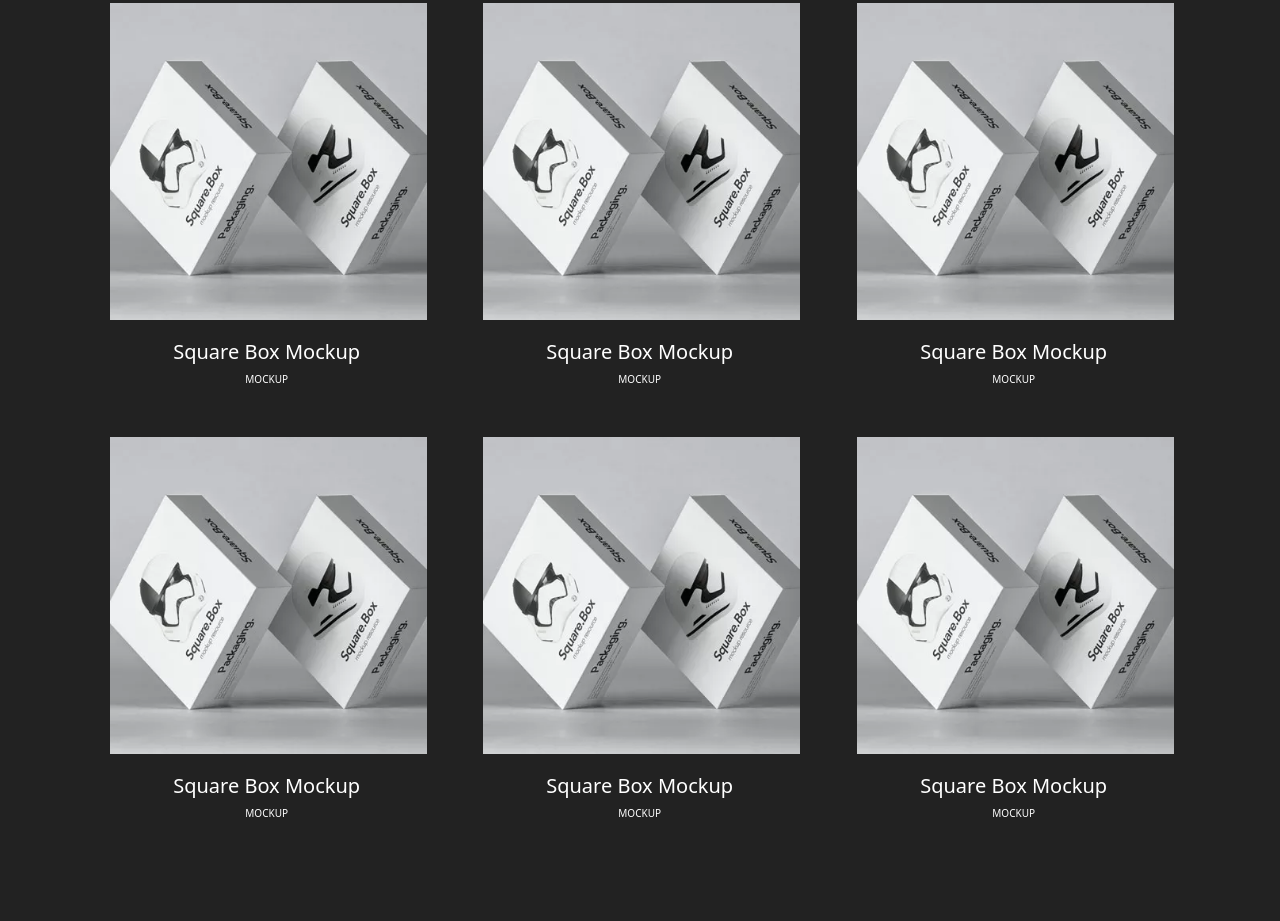
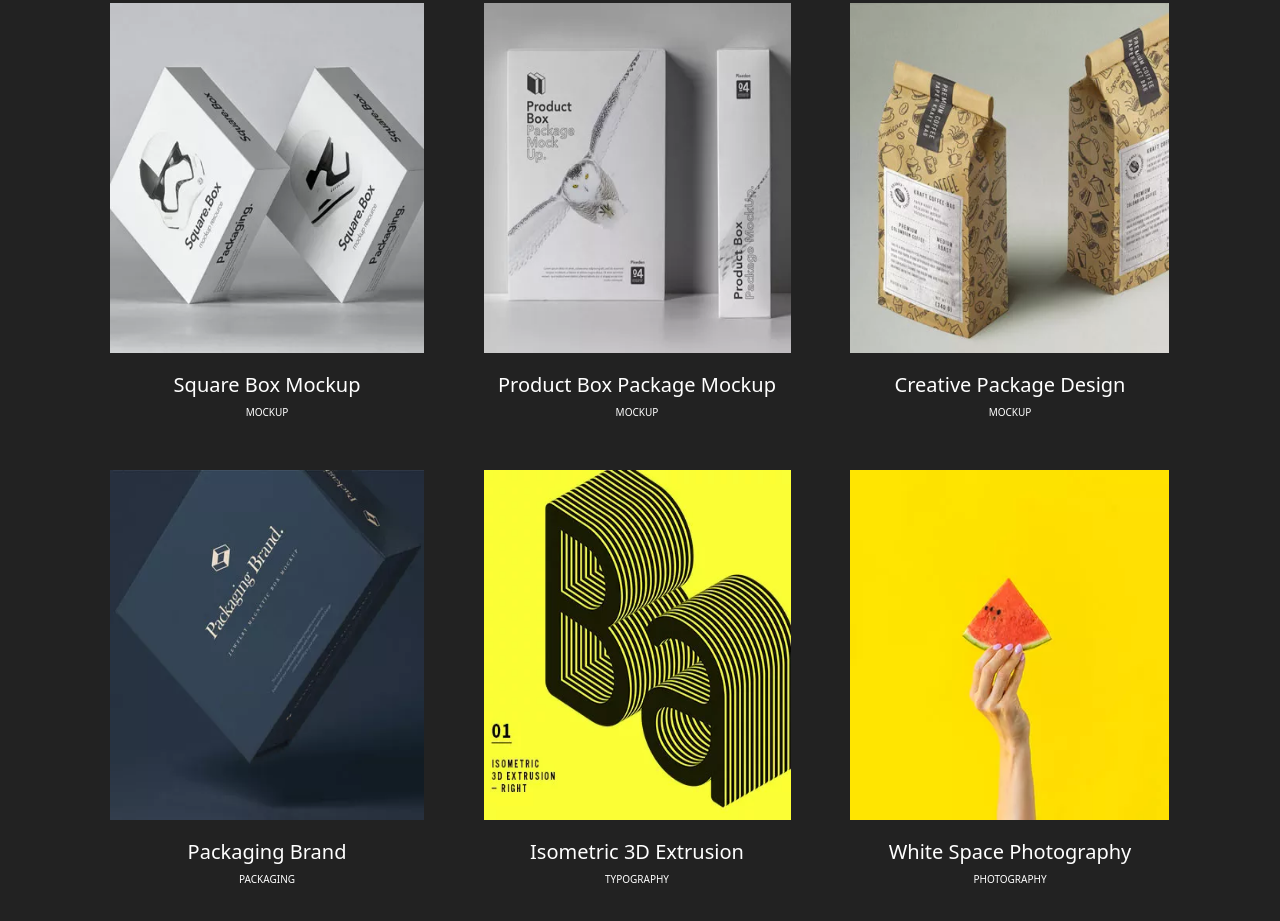
Before and after one commit to japoon999/preview-page, a plain HTML site: page index.html in a window 1280 px wide. Shown: the part 1069-1990 px from the top of the page. Drawn offline with nearby package versions, Linux system fonts and the light colour scheme.

Commit message:
made a change

```diff
--- a/assets/sass/style.scss
+++ b/assets/sass/style.scss
@@ -6,5 +6,4 @@ padding: 0;
 box-sizing: border-box;
 text-decoration: none;
 list-style: none;
-
 }
--- a/index.html
+++ b/index.html
@@ -11,11 +11,9 @@
 </head>
 
 <body>
-
+    <!-- header box -->
     <header>
-
         <div class="head-cont">
-
             <div class="nav-bar">
                 <nav>
                     <ul>
@@ -27,21 +25,14 @@
                     </ul>
                 </nav>
             </div>
-
-
-
             <div class="head-text">
-                <h2>Hello, I'm</h2>
+                <p>Hello, I'm</p>
                 <h1>Charles Anderson</h1>
                 <h5>AND THIS IS MY REZUME</h5>
             </div>
-
-
         </div>
-
-
     </header>
-
+    <!-- header box end -->
 
 
 
@@ -89,9 +80,9 @@
 
 
                 <div class="card1" data-aos="flip-left">
-                    <img src="assets/img/p1.jpg.webp" alt="">
+                    <img src="assets/img/p2.jpg.webp" alt="">
                     <div class="card-text">
-                        <h5>Square Box Mockup</h5>
+                        <h5>Product Box Package Mockup</h5>
                         <span>MOCKUP</span>
                     </div>
 
@@ -104,9 +95,9 @@
 
 
                 <div class="card1" data-aos="flip-left">
-                    <img src="assets/img/p1.jpg.webp" alt="">
+                    <img src="assets/img/p3.jpg.webp" alt="">
                     <div class="card-text">
-                        <h5>Square Box Mockup</h5>
+                        <h5>Creative Package Design</h5>
                         <span>MOCKUP</span>
                     </div>
 
@@ -120,10 +111,10 @@
 
 
                 <div class="card1" data-aos="flip-right">
-                    <img src="assets/img/p1.jpg.webp" alt="">
+                    <img src="assets/img/p4.jpg.webp" alt="">
                     <div class="card-text">
-                        <h5>Square Box Mockup</h5>
-                        <span>MOCKUP</span>
+                        <h5>Packaging Brand</h5>
+                        <span>PACKAGING</span>
                     </div>
 
                 </div>
@@ -134,10 +125,10 @@
 
 
                 <div class="card1" data-aos="flip-right">
-                    <img src="assets/img/p1.jpg.webp" alt="">
+                    <img src="assets/img/p5.jpg.webp" alt="">
                     <div class="card-text">
-                        <h5>Square Box Mockup</h5>
-                        <span>MOCKUP</span>
+                        <h5>Isometric 3D Extrusion</h5>
+                        <span>TYPOGRAPHY</span>
                     </div>
 
                 </div>
@@ -147,13 +138,17 @@
 
 
                 <div class="card1" data-aos="flip-right">
-                    <img src="assets/img/p1.jpg.webp" alt="">
+                    <img src="assets/img/p6.jpg.webp" alt="">
                     <div class="card-text">
-                        <h5>Square Box Mockup</h5>
-                        <span>MOCKUP</span>
+                        <h5>White Space Photography</h5>
+                        <span>PHOTOGRAPHY</span>
                     </div>
+                </div>
 
-                </div>
+
+
+
+
 
 
 
```
Also changed, not shown: assets/css/main.css, assets/img/p2.jpg.webp (added), assets/img/p3.jpg.webp (added), assets/img/p4.jpg.webp (added), assets/img/p5.jpg.webp (added), assets/img/p6.jpg.webp (added).
